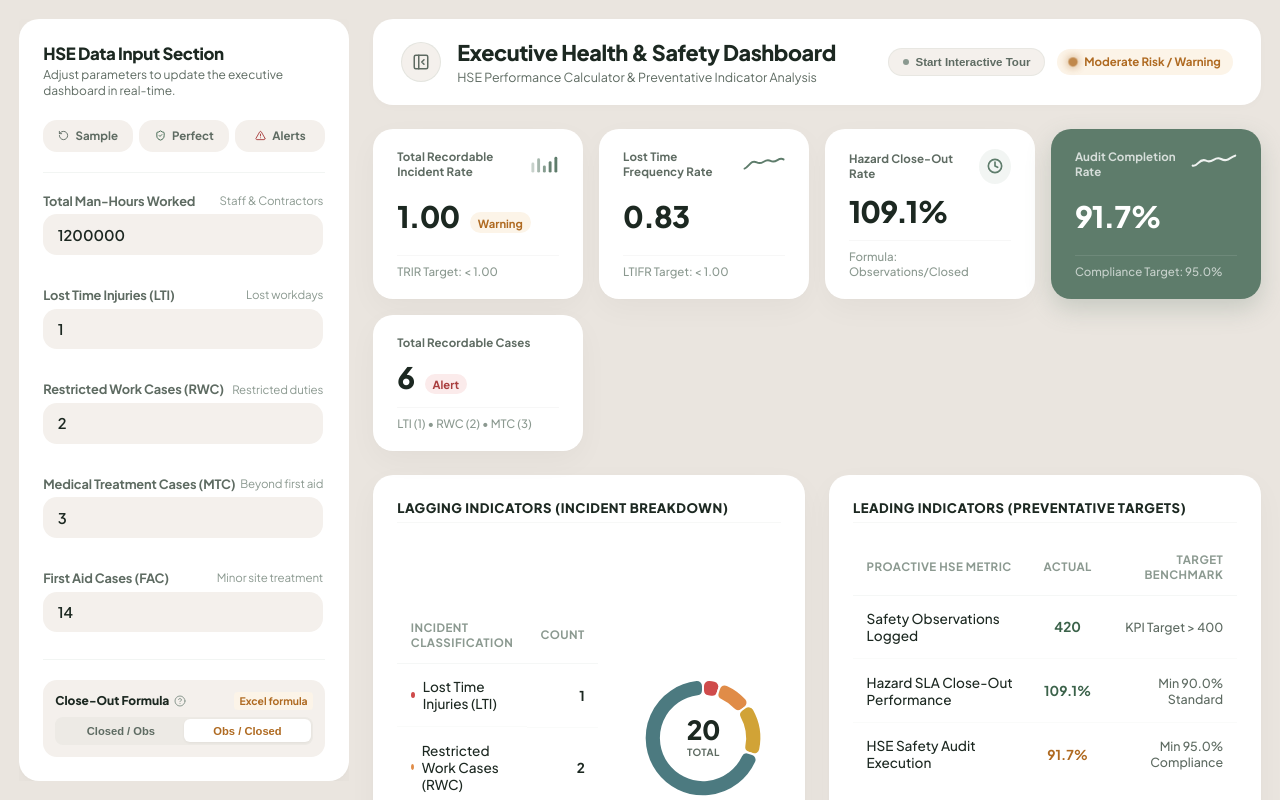
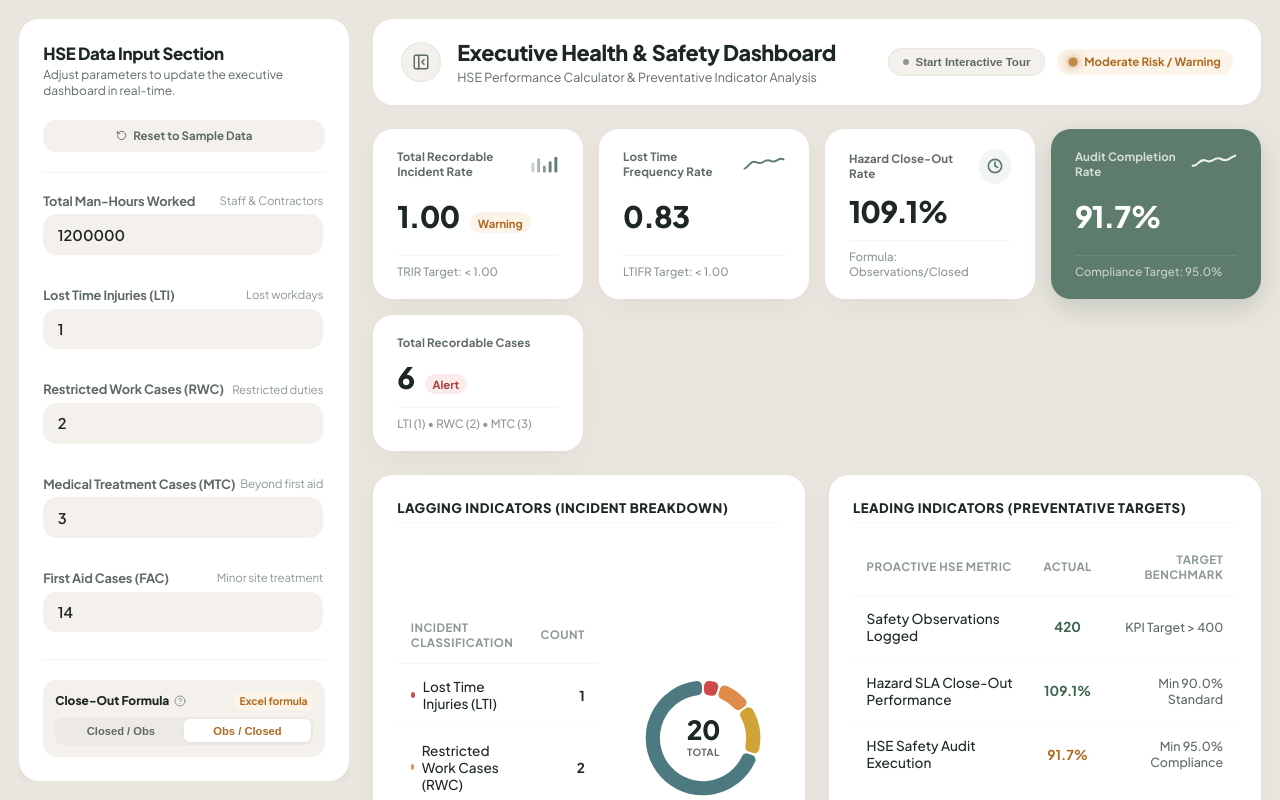
Before and after one commit to michael-031/hse-safety-dashboard, a React (Vite) app: page / in a window 1280 px wide. Built offline with nearby package versions, Linux system fonts and the light colour scheme.

Commit message:
feat: add InputForm component for manual HSE metrics entry and formula configuration

```diff
--- a/src/components/forms/InputForm.tsx
+++ b/src/components/forms/InputForm.tsx
@@ -1,6 +1,6 @@
 import React from 'react'
 import type { SafetyData } from '../../types/dashboard'
-import { RotateCcw, AlertTriangle, ShieldCheck, HelpCircle } from 'lucide-react'
+import { RotateCcw, HelpCircle } from 'lucide-react'
 
 interface InputFormProps {
   data: SafetyData
@@ -24,8 +24,7 @@ export const InputForm: React.FC<InputFormProps> = ({
     })
   }
 
-  const loadPreset = (presetName: 'sample' | 'perfect' | 'high_risk') => {
-    if (presetName === 'sample') {
+  const loadPreset = () => {
     onChange({
       totalManHours: 1200000,
       lti: 1,
@@ -37,31 +36,6 @@ export const InputForm: React.FC<InputFormProps> = ({
       auditsPlanned: 24,
       auditsCompleted: 22,
     })
-    } else if (presetName === 'perfect') {
-      onChange({
-        totalManHours: 1500000,
-        lti: 0,
-        rwc: 0,
-        mtc: 0,
-        fac: 3,
-        observations: 450,
-        hazardsClosed: 450,
-        auditsPlanned: 30,
-        auditsCompleted: 30,
-      })
-    } else if (presetName === 'high_risk') {
-      onChange({
-        totalManHours: 800000,
-        lti: 4,
-        rwc: 3,
-        mtc: 5,
-        fac: 22,
-        observations: 310,
-        hazardsClosed: 180,
-        auditsPlanned: 15,
-        auditsCompleted: 8,
-      })
-    }
   }
 
   return (
@@ -105,29 +79,11 @@ export const InputForm: React.FC<InputFormProps> = ({
         <button
           id="btn-preset-sample"
           className="btn btn-secondary"
-          onClick={() => loadPreset('sample')}
+          onClick={loadPreset}
           title="Load metrics directly from the Excel sheet sample"
           style={{ fontSize: '0.72rem', padding: '0.45rem 0.65rem', flex: 1, whiteSpace: 'nowrap' }}
         >
-          <RotateCcw size={11} /> Sample
-        </button>
-        <button
-          id="btn-preset-perfect"
-          className="btn btn-secondary"
-          onClick={() => loadPreset('perfect')}
-          title="Load a high-performing zero-accident month"
-          style={{ fontSize: '0.72rem', padding: '0.45rem 0.65rem', flex: 1, whiteSpace: 'nowrap' }}
-        >
-          <ShieldCheck size={11} style={{ color: 'var(--color-success)' }} /> Perfect
-        </button>
-        <button
-          id="btn-preset-high-risk"
-          className="btn btn-secondary"
-          onClick={() => loadPreset('high_risk')}
-          title="Load safety alert warning metrics"
-          style={{ fontSize: '0.72rem', padding: '0.45rem 0.65rem', flex: 1, whiteSpace: 'nowrap' }}
-        >
-          <AlertTriangle size={11} style={{ color: 'var(--color-danger)' }} /> Alerts
+          <RotateCcw size={11} /> Reset to Sample Data
         </button>
       </div>
 
```
Lines whose indentation alone changed are shown as unchanged.
